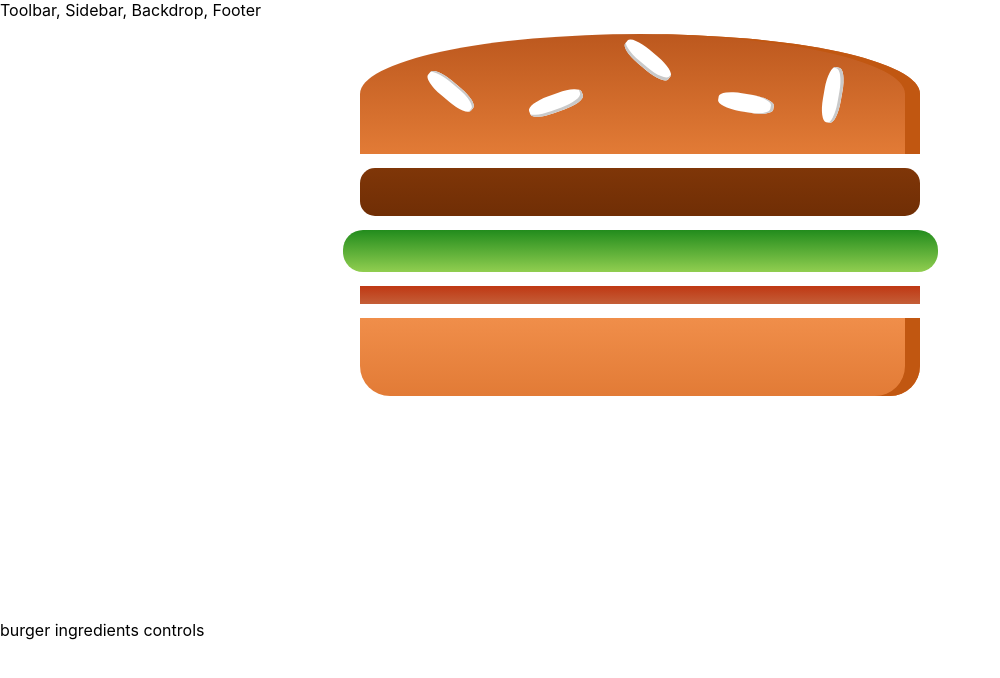
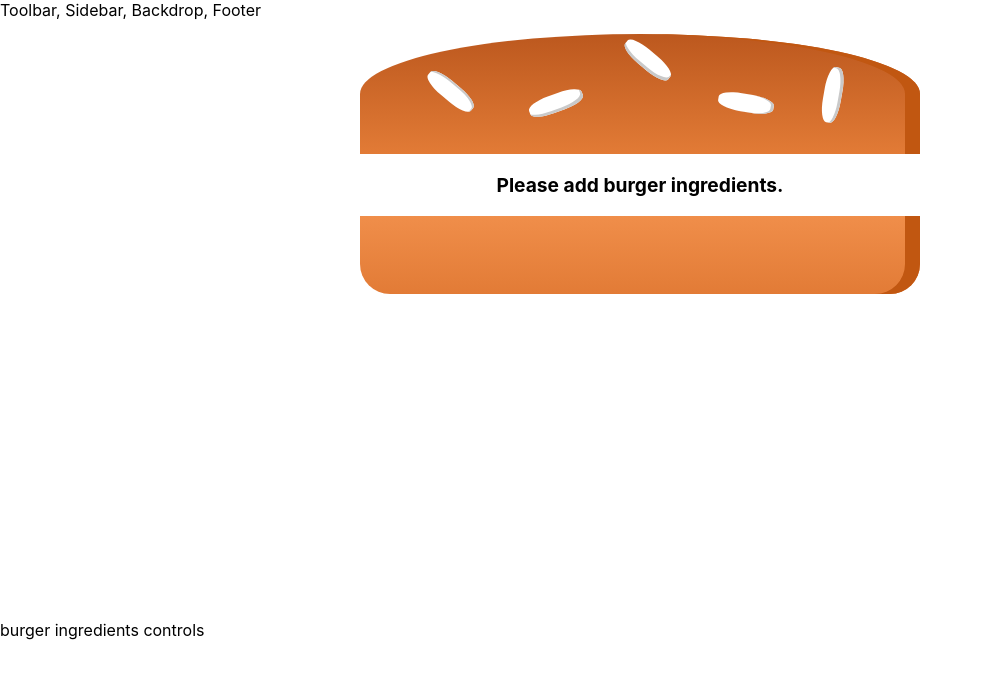
Before and after one commit to binarytrance/burger-builder, a React (Create React App) app: page / in a window 1280 px wide. Shown: the top 678 px of the page, without its empty margins (0-1000 px from the left). Built offline with nearby package versions, Linux system fonts and the light colour scheme.

Commit message:
added empty state

```diff
--- a/src/components/Burger/Burger.js
+++ b/src/components/Burger/Burger.js
@@ -1,14 +1,26 @@
 import React from "react";
 import classes from "./Burger.module.css";
 import BurgerIngredient from "./BurgerIngredients/BurgerIngredients";
+import { transform } from "@babel/core";
 
 const Burger = props => {
+  let transformedIngredients = Object.keys(props.ingredients)
+    .map(IgKey => {
+      return [...Array(props.ingredients[IgKey])].map((_, index) => {
+        return <BurgerIngredient type={IgKey} key={IgKey + index} />;
+      });
+    })
+    .reduce((arr, el) => {
+      return arr.concat(el);
+    }, []);
+  if (transformedIngredients.length === 0) {
+    transformedIngredients = <p>Please add burger ingredients.</p>;
+  }
+  console.log(transformedIngredients);
   return (
     <div className={classes.Burger}>
       <BurgerIngredient type={"bread-top"} />
-      <BurgerIngredient type={"meat"} />
-      <BurgerIngredient type={"salad"} />
-      <BurgerIngredient type={"bacon"} />
+      {transformedIngredients}
       <BurgerIngredient type={"bread-bottom"} />
     </div>
   );
--- a/src/container/BurgerBuilder/BurgerBuilder.js
+++ b/src/container/BurgerBuilder/BurgerBuilder.js
@@ -5,10 +5,10 @@ import Burger from "../../components/Burger/Burger";
 class BurgerBuilder extends Component {
   state = {
     ingredients: {
-      salad: 1,
-      meat: 1,
-      bacon: 2,
-      cheese: 1
+      salad: 0,
+      meat: 0,
+      bacon: 0,
+      cheese: 0
     }
   };
   render() {
```
